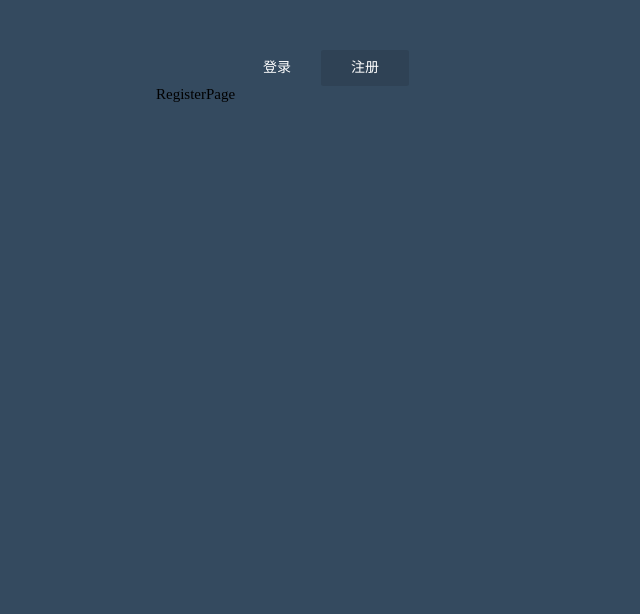
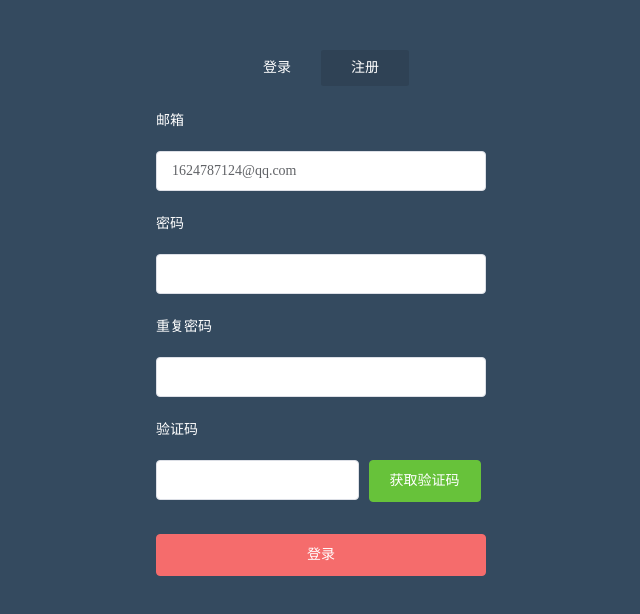
Before and after one commit to luoyong199402/VueTest, a Vue app: page /#/register_page in a window 1280 px wide. Shown: the top 614 px of the page, without its empty margins (319-959 px from the left). Built offline with nearby package versions, Linux system fonts and the light colour scheme.

Commit message:
增加登录界面数据校验。

```diff
--- a/package.json
+++ b/package.json
@@ -13,6 +13,7 @@
     "node-sass": "^4.13.1",
     "sass-loader": "^8.0.2",
     "style-loader": "^1.1.3",
+    "axios": "^0.19.2",
     "vue": "^2.6.11",
     "vue-router": "^3.1.6"
   },
--- /dev/null
+++ b/src/api/login.js
@@ -0,0 +1,34 @@
+import service from "@/utils/request";
+
+/**
+ * 获取验证码
+ */
+export function getSms(data) {
+    return service.request({
+        method: "post",
+        url: "/api/public/code",
+        data
+    });
+}
+
+/**
+ * 登录
+ */
+export function login(data) {
+    return service.request({
+        method: "post",
+        url: "/api/login",
+        data
+    })
+}
+
+/**
+ * 注册
+ */
+export function register(data) {
+    return service.request({
+        method: "post",
+        url: "/api/public/user",
+        data
+    })
+}
--- a/src/components/login/LoginPage.vue
+++ b/src/components/login/LoginPage.vue
@@ -14,7 +14,7 @@
                         <el-input v-model="loginData.code" type="text" maxlength="6" autocomplete="off"></el-input>
                     </el-col>
                     <el-col :span="9">
-                        <el-button type="success">获取验证码</el-button>
+                        <el-button type="success" @click="getCode">获取验证码</el-button>
                     </el-col>
                 </el-row>
             </el-form-item>
@@ -35,12 +35,13 @@
         validateCode,
 
     } from "@/utils/validate";
+    import {login, getSms} from "../../api/login";
 
     export default {
         name: "LoginPage",
         data() {
             const validateUserName = (rule, value, callback) => {
-                if (!validateNull(value)) {
+                if (validateNull(value)) {
                     callback(new Error('邮箱不能空！'));
                 }
 
@@ -51,7 +52,7 @@
             };
 
             const validatePassword = (rule, value, callback) => {
-                if (!validateNull(value)) {
+                if (validateNull(value)) {
                     callback(new Error('密码不能为空！'));
                 }
 
@@ -62,7 +63,7 @@
             };
 
             const validateFormCode = (rule, value, callback) => {
-                if (!validateNull(value)) {
+                if (validateNull(value)) {
                     callback(new Error('验证码不能为空！'));
                 }
 
@@ -78,8 +79,8 @@
 
             return {
                 loginData: {
-                    username: '',
-                    password: '',
+                    username: '1624787124@qq.com',
+                    password: '123456',
                     code: ''
                 },
                 loginRules: {
@@ -99,7 +100,13 @@
             onSubmit(formName) {
                 this.$refs[formName].validate((valid) => {
                     if (valid) {
-                        alert('submit!');
+                        login(this.loginData).then(response => {
+                            console.log(response);
+                        }).catch(error => {
+                            console.log(error);
+                        })
+
+
                     } else {
                         this.$message({
                             message: '表单验证失败，请检查表单信息！',
@@ -107,6 +114,32 @@
                         });
                         return false;
                     }
+                });
+            },
+            getCode() {
+                let email = this.loginData.username;
+                // 验证为空
+                if (validateNull(email)) {
+                    this.$message({
+                        message: '请输入邮箱！',
+                        type: 'warning'
+                    });
+                    return ;
+                }
+
+                // 验证邮箱合法性
+                if (!validateEmail(email)) {
+                    this.$message({
+                        message: '输入的邮箱不是一个合法的邮箱！',
+                        type: 'warning'
+                    });
+                    return ;
+                }
+
+                getSms({businessKey: email, type: 'EMAIL', scope: 'REGISTER'}).then(response => {
+                    this.loginData.code = response.data.code;
+                }).catch(response => {
+                    console.log(response);
                 });
             }
         }
--- a/src/components/login/RegisterPage.vue
+++ b/src/components/login/RegisterPage.vue
@@ -1,15 +1,181 @@
 <template>
-    <div id="register_page">
-        RegisterPage
+    <div id="login_page" class="page-head">
+        <el-form :model="registerData" ref="loginForm" :label-position="'top'" :rules="loginRules" label-width="80px">
+            <el-form-item label="邮箱" prop="username" class="item-from">
+                <el-input v-model="registerData.username" type="text" autocomplete="off"></el-input>
+            </el-form-item>
+            <el-form-item label="密码" prop="password" class="item-from">
+                <el-input v-model="registerData.password" type="password" autocomplete="off" minlength="6"
+                          maxlength="20"></el-input>
+            </el-form-item>
+            <el-form-item label="重复密码" prop="repeatPassword" class="item-from">
+                <el-input v-model="registerData.repeatPassword" type="password" autocomplete="off" minlength="6"
+                          maxlength="20"></el-input>
+            </el-form-item>
+            <el-form-item label="验证码" prop="code"  class="item-from">
+                <el-row :gutter="10">
+                    <el-col :span="15">
+                        <el-input v-model="registerData.code" type="text" maxlength="6" autocomplete="off"></el-input>
+                    </el-col>
+                    <el-col :span="9">
+                        <el-button type="success" @click="getCode">获取验证码</el-button>
+                    </el-col>
+                </el-row>
+            </el-form-item>
+            <el-form-item>
+                <el-button type="danger" @click="onSubmit('loginForm')" class="login-btn width-full">登录</el-button>
+            </el-form-item>
+        </el-form>
     </div>
 </template>
 
 <script>
+    import {
+        validateEmail,
+        validateMaxLength,
+        validateEqLength,
+        validateMinLength,
+        validateNull,
+        validateCode,
+    } from "@/utils/validate";
+    import { getSms } from "@/api/login";
+    import {login, register} from "../../api/login";
+
     export default {
-        name: "RegisterPage"
+        name: "RegisterPage",
+        data() {
+            const validateUserName = (rule, value, callback) => {
+                if (validateNull(value)) {
+                    callback(new Error('邮箱不能空！'));
+                }
+
+                if (!validateEmail(value)) {
+                    callback(new Error('用户名不是一个标准的邮箱格式！'));
+                }
+                callback();
+            };
+
+            const validatePassword = (rule, value, callback) => {
+                if (validateNull(value)) {
+                    callback(new Error('密码不能为空！'));
+                }
+
+                if (!validateMinLength(value, 6) || !validateMaxLength(value, 20)) {
+                    callback(new Error('密码需要一个在6-20位之间的数据！'));
+                }
+                callback();
+            };
+
+            const validateRepeatPassword = (rule, value, callback) => {
+               if (this.registerData.password != this.registerData.repeatPassword) {
+                   callback(new Error('两次密码不一致！'));
+               }
+                callback();
+            };
+
+            const validateFormCode = (rule, value, callback) => {
+                if (validateNull(value)) {
+                    callback(new Error('验证码不能为空！'));
+                }
+
+                if (!validateEqLength(value, 6)) {
+                    callback(new Error('验证码的长度为6！'));
+                }
+
+                if (!validateCode(value)) {
+                    callback(new Error('请输入由数字和字母构成的验证码！'));
+                }
+                callback();
+            };
+
+            return {
+                registerData: {
+                    username: '1624787124@qq.com',
+                    password: '',
+                    repeatPassword: '',
+                    code: ''
+                },
+                loginRules: {
+                    username: [
+                        { validator: validateUserName, trigger: 'blur' }
+                    ],
+                    password: [
+                        { validator: validatePassword, trigger: 'blur' }
+                    ],
+                    repeatPassword: [
+                        { validator: validateRepeatPassword, trigger: 'blur' }
+
+                    ],
+                    code: [
+                        { validator: validateFormCode, trigger: 'blur' }
+                    ],
+                }
+            };
+        },
+        methods: {
+            onSubmit(formName) {
+                this.$refs[formName].validate((valid) => {
+                    if (valid) {
+                        register(this.registerData).then(response => {
+
+                        }).catch(error => {
+                            console.log(error);
+                        });
+
+                    } else {
+                        this.$message({
+                            message: '表单验证失败，请检查表单信息！',
+                            type: 'warning'
+                        });
+                        return false;
+                    }
+                });
+            },
+
+            getCode() {
+                let email = this.registerData.username;
+                // 验证为空
+                if (validateNull(email)) {
+                    this.$message({
+                        message: '请输入邮箱！',
+                        type: 'warning'
+                    });
+                    return ;
+                }
+
+                // 验证邮箱合法性
+                if (!validateEmail(email)) {
+                    this.$message({
+                        message: '输入的邮箱不是一个合法的邮箱！',
+                        type: 'warning'
+                    });
+                    return ;
+                }
+
+                getSms({businessKey: email, type: 'EMAIL', scope: 'REGISTER'}).then(response => {
+                    this.registerData.code = response.data.code;
+                }).catch(response => {
+                    console.log(response);
+                });
+            }
+        }
     }
 </script>
 
-<style scoped>
+<style lang="scss" scoped>
+    .page-head {
+        margin-top: 15px;
+    }
 
+    .width-full {
+        width: 100%;
+    }
+
+    .login-btn {
+        margin-top: 19px;
+    }
+
+    .item-from {
+        margin-bottom: 13px;
+    }
 </style>
--- /dev/null
+++ b/src/utils/request.js
@@ -0,0 +1,43 @@
+import axios from "axios";
+
+
+const BASE_URL = "http://localhost:8888";
+const service = axios.create(
+    {
+        baseURL: BASE_URL,
+        timeout: 15000
+    }
+);
+
+/**
+ * 请求前拦截器
+ */
+service.interceptors.request.use(
+    function (config) {
+        // config.headers["Authorized"] = "123";
+        return config;
+    },
+    function (error) {
+        return Promise.reject(error);
+    }
+);
+
+/**
+ * 请求后拦截
+ */
+service.interceptors.response.use(
+    function (response) {
+        let data = response.data;
+        if (response.status == 200 && data.code == 0) {
+            return Promise.reject(data);
+        } else {
+            console.log(data);
+            return  response;
+        }
+    },
+    function (error) {
+        return Promise.reject(error);
+    }
+);
+
+export default service;
--- a/src/utils/validate.js
+++ b/src/utils/validate.js
@@ -14,7 +14,7 @@ export function stripscript(str) {
  * 验证邮箱
  */
 export function validateNull(value) {
-    return !(value == null || value.length == 0);
+    return (value == null || value.length == 0);
 }
 
 /**
--- a/vue.config.js
+++ b/vue.config.js
@@ -64,15 +64,6 @@ module.exports = {
         https: false, // 编译失败时刷新页面
         hot: true, // 开启热加载
         hotOnly: false,
-        proxy: {
-            '/devApi': {
-                target: 'http://www.web-jshtml.cn/productapi/token', //API服务器的地址  http://www.web-jshtml.cn/api
-                changeOrigin: true,
-                pathRewrite: {
-                    '^/devApi': ''
-                }
-            }
-        },
         overlay: {
             // 全屏模式下是否显示脚本错误
             warnings: true,
```
